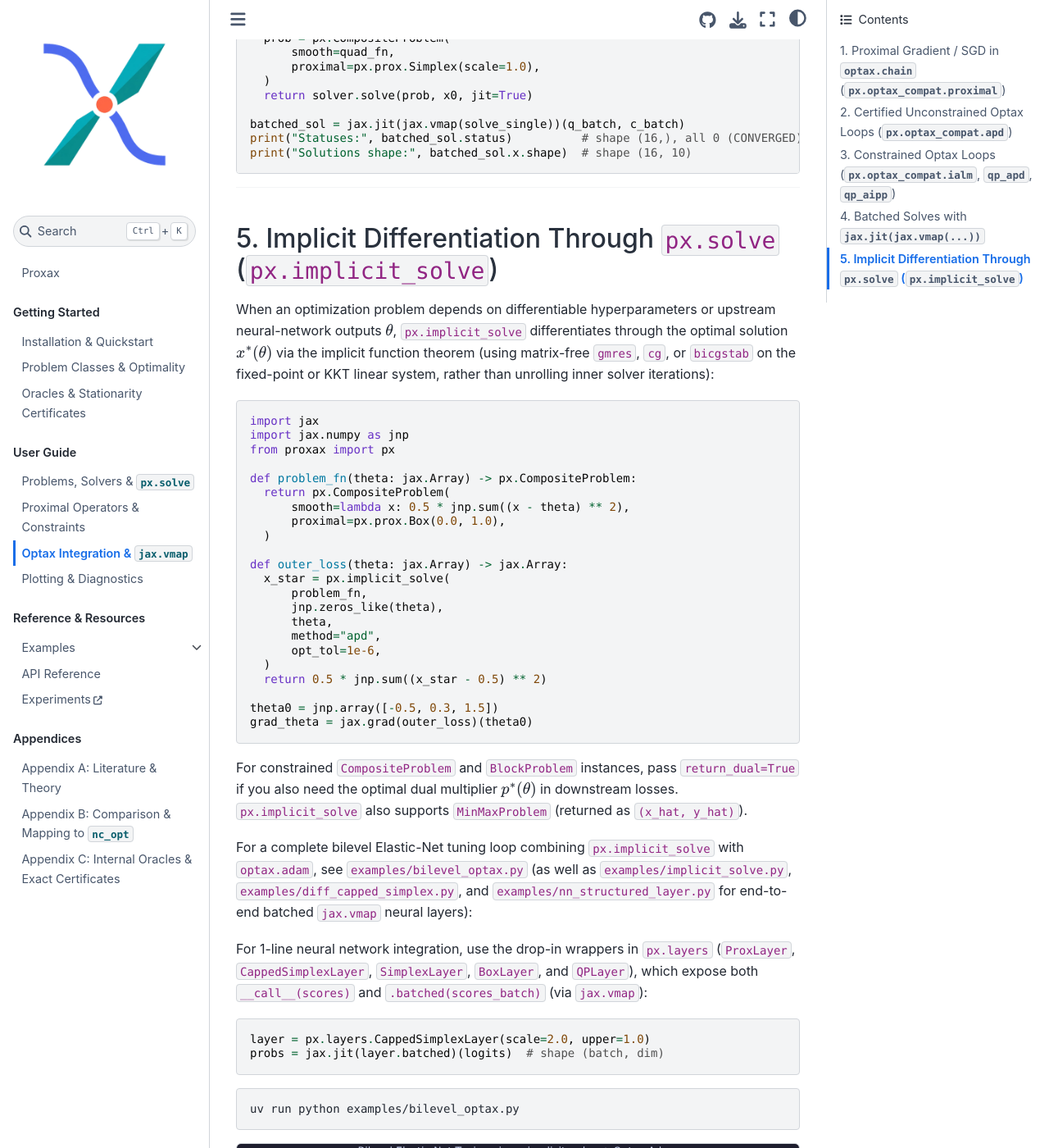
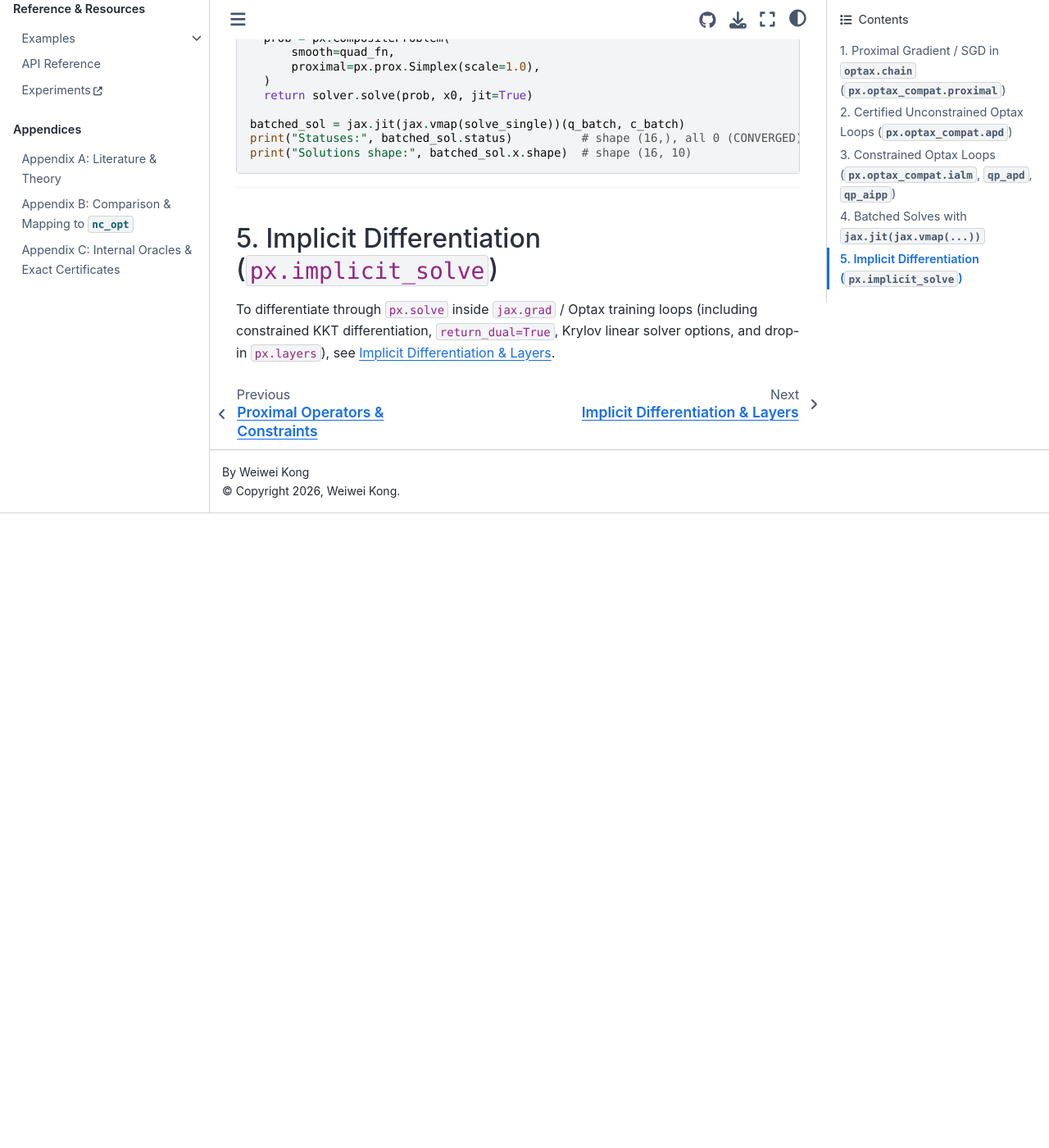
Before and after one commit to wwkong/proxax, a Sphinx documentation site: the page built from docs/guide/optax_and_jax.md, in a window 1280 px wide and 1400 px high, scrolled down 4185 px. Shown: the whole window at 82% size. Built offline with Sphinx 7.4.7 and the Sphinx Book theme 1.1.4, drawn with Linux system fonts in a browser that asks for light colours; after the commit the page ends 4811 px from its top, so only the background shows below that; some of the changed text lies outside the part shown.

Commit message:
Add dedicated Implicit Differentiation & Layers page to User Guide

````diff
--- a/docs/guide/optax_and_jax.md
+++ b/docs/guide/optax_and_jax.md
@@ -196,62 +196,8 @@ print("Solutions shape:", batched_sol.x.shape)  # shape (16, 10)
 
 ---
 
-## 5. Implicit Differentiation Through `px.solve` (`px.implicit_solve`)
+## 5. Implicit Differentiation (`px.implicit_solve`)
 
-When an optimization problem depends on differentiable hyperparameters or
-upstream neural-network outputs $\theta$, `px.implicit_solve` differentiates
-through the optimal solution $x^*(\theta)$ via the implicit function theorem
-(using matrix-free `gmres`, `cg`, or `bicgstab` on the fixed-point or KKT
-linear system, rather than unrolling inner solver iterations):
-
-```python
-import jax
-import jax.numpy as jnp
-from proxax import px
-
-def problem_fn(theta: jax.Array) -> px.CompositeProblem:
-  return px.CompositeProblem(
-      smooth=lambda x: 0.5 * jnp.sum((x - theta) ** 2),
-      proximal=px.prox.Box(0.0, 1.0),
-  )
-
-def outer_loss(theta: jax.Array) -> jax.Array:
-  x_star = px.implicit_solve(
-      problem_fn,
-      jnp.zeros_like(theta),
-      theta,
-      method="apd",
-      opt_tol=1e-6,
-  )
-  return 0.5 * jnp.sum((x_star - 0.5) ** 2)
-
-theta0 = jnp.array([-0.5, 0.3, 1.5])
-grad_theta = jax.grad(outer_loss)(theta0)
-```
-
-For constrained `CompositeProblem` and `BlockProblem` instances, pass
-`return_dual=True` if you also need the optimal dual multiplier $p^*(\theta)$ in
-downstream losses. `px.implicit_solve` also supports `MinMaxProblem` (returned
-as `(x_hat, y_hat)`).
-
-For a complete bilevel Elastic-Net tuning loop combining `px.implicit_solve`
-with `optax.adam`, see `examples/bilevel_optax.py` (as well as
-`examples/implicit_solve.py`, `examples/diff_capped_simplex.py`, and
-`examples/nn_structured_layer.py` for end-to-end batched `jax.vmap` neural
-layers):
-
-For 1-line neural network integration, use the drop-in wrappers in
-`px.layers` (`ProxLayer`, `CappedSimplexLayer`, `SimplexLayer`, `BoxLayer`,
-and `QPLayer`), which expose both `__call__(scores)` and `.batched(scores_batch)`
-(via `jax.vmap`):
-
-```python
-layer = px.layers.CappedSimplexLayer(scale=2.0, upper=1.0)
-probs = jax.jit(layer.batched)(logits)  # shape (batch, dim)
-```
-
-```bash
-uv run python examples/bilevel_optax.py
-```
-
-![Bilevel Elastic-Net Tuning via px.implicit_solve + Optax Adam](../_static/plots/bilevel_optax.svg)
+To differentiate through `px.solve` inside `jax.grad` / Optax training loops
+(including constrained KKT differentiation, `return_dual=True`, Krylov linear
+solver options, and drop-in `px.layers`), see {doc}`implicit_diff`.
````
Also changed, not shown: docs/guide/implicit_diff.md (added, +107 -0 lines), docs/index.md (+1 -0 lines).
